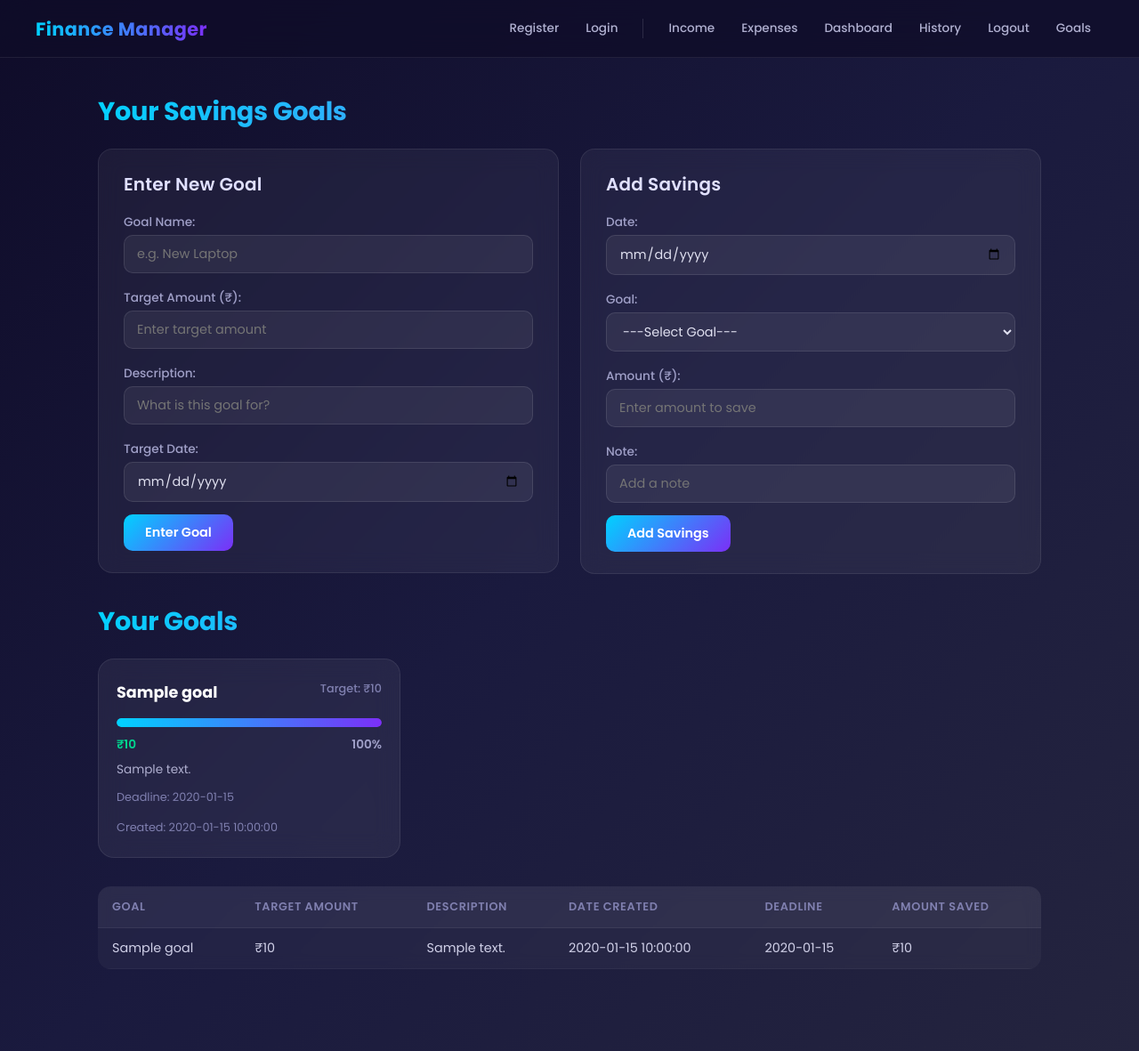
After one commit to tanishq080310-sys/Personal-Finance-Manager-using-Python-and-Flask, a Flask app: page /goals in a window 1280 px wide. The commit adds this page. Shown: the whole page at 89% size. Run offline with Flask 3, Linux system fonts and the light colour scheme; a user stored in the database is signed in; tables that the repository leaves empty hold one stand-in row (values such as "Sample post"); parts of the project's set-up code (start-up, migrations or seed data) failed here and were passed over.

Commit message:
Added Goals and Savings Feature

```diff
--- a/app.py
+++ b/app.py
@@ -1,4 +1,4 @@
-from models import db, User, Income, Expense
+from models import db, User, Income, Expense, Goals, Savings
 from flask import Flask, request, render_template, redirect, url_for, session
 from flask_login import LoginManager, login_user, logout_user, login_required, current_user
 from sqlalchemy import func
@@ -295,6 +295,52 @@ def history():
     )
 
 
+@app.route("/goals",methods = ["GET","POST"])
+@login_required
+def goals():
+    if request.method == "POST":
+        name = request.form.get("name")
+        target_amount = request.form.get("target_amount")
+        description = request.form.get("description")
+        deadline = request.form.get("deadline")
+        goal_id = request.form.get("goal_id")
+        goal_amount = request.form.get("goal_amount")
+        deposited_date = request.form.get("deposited_date")
+        note = request.form.get("note")
+
+        if name:
+            existing_goal = Goals.query.filter_by(user_id = current_user.id, name = name).first()
+            if not existing_goal:
+                new_goal = Goals(name = name, target_amount = target_amount, description = description, deadline = deadline, user_id = current_user.id)
+                db.session.add(new_goal)
+                db.session.commit()
+
+        if goal_id and goal_amount and deposited_date:
+            saved = Savings(amount = goal_amount, date = deposited_date, note = note, goal_id = goal_id, user_id = current_user.id)
+            db.session.add(saved)
+            db.session.commit()
+
+    goal_totals = {}
+    for goal in current_user.goals:
+        goal_totals[goal.id] = sum(
+            saving.amount for saving in goal.goal_savings
+        )
+
+    return render_template("goals.html",
+        user = current_user,
+        goal_totals = goal_totals
+    )
+
+
+
+
+
+
+
+
+
+
+
 
 
 @app.route("/logout")
--- a/static/style.css
+++ b/static/style.css
@@ -494,6 +494,119 @@ a:hover {
     color: #b0d4ff;
 }
 
+/* Goals Page */
+.goals-section {
+    margin-bottom: 32px;
+}
+
+.goals-grid {
+    display: grid;
+    grid-template-columns: 1fr 1fr;
+    gap: 24px;
+    margin-bottom: 32px;
+}
+
+.goals-grid form {
+    margin-bottom: 0;
+    height: fit-content;
+}
+
+.goal-card-grid {
+    display: grid;
+    grid-template-columns: repeat(auto-fill, minmax(320px, 1fr));
+    gap: 20px;
+    margin-bottom: 32px;
+}
+
+.goal-progress-card {
+    background: rgba(255, 255, 255, 0.06);
+    backdrop-filter: blur(14px);
+    -webkit-backdrop-filter: blur(14px);
+    border: 1px solid rgba(255, 255, 255, 0.08);
+    border-radius: 18px;
+    padding: 24px 20px;
+    transition: border-color 0.2s, box-shadow 0.2s;
+}
+
+.goal-progress-card:hover {
+    border-color: rgba(255, 255, 255, 0.15);
+    box-shadow: 0 8px 32px rgba(0, 0, 0, 0.3);
+}
+
+.goal-progress-header {
+    display: flex;
+    justify-content: space-between;
+    align-items: flex-start;
+    margin-bottom: 16px;
+    flex-wrap: wrap;
+    gap: 8px;
+}
+
+.goal-progress-name {
+    font-size: 1.1rem;
+    font-weight: 700;
+    color: #ffffff;
+}
+
+.goal-progress-target {
+    font-size: 0.8rem;
+    font-weight: 500;
+    color: #8080b0;
+}
+
+.goal-progress-bar {
+    width: 100%;
+    height: 10px;
+    background: rgba(255, 255, 255, 0.08);
+    border-radius: 99px;
+    overflow: hidden;
+    margin-bottom: 10px;
+}
+
+.goal-progress-fill {
+    height: 100%;
+    border-radius: 99px;
+    background: linear-gradient(90deg, #00d2ff, #7b2ff7);
+    transition: width 0.4s ease;
+}
+
+.goal-progress-stats {
+    display: flex;
+    justify-content: space-between;
+    align-items: center;
+}
+
+.goal-saved {
+    font-size: 0.85rem;
+    font-weight: 600;
+    color: #00d68f;
+}
+
+.goal-progress-percent {
+    font-size: 0.85rem;
+    font-weight: 600;
+    color: #a0a0c8;
+}
+
+.goal-progress-meta {
+    display: flex;
+    gap: 16px;
+    margin-top: 12px;
+    flex-wrap: wrap;
+}
+
+.goal-deadline {
+    font-size: 0.8rem;
+    color: #8080b0;
+}
+
+.goal-description {
+    font-size: 0.85rem;
+    color: #b0b0d0;
+    margin-top: 8px;
+    line-height: 1.5;
+}
+
 @media (max-width: 700px) {
     header {
         padding: 12px 16px;
@@ -541,4 +654,12 @@ a:hover {
         align-items: stretch;
         text-align: center;
     }
+
+    .goals-grid {
+        grid-template-columns: 1fr;
+    }
+
+    .goal-card-grid {
+        grid-template-columns: 1fr;
+    }
 }
--- /dev/null
+++ b/templates/goals.html
@@ -0,0 +1,109 @@
+{% extends "home.html" %}
+
+{% block content %}
+
+<div class="goals-section">
+    <h2>Your Savings Goals</h2>
+
+    <div class="goals-grid">
+        <form method="POST" action="/goals">
+            <h3>Enter New Goal</h3>
+            <label for="name">Goal Name:</label>
+            <input type="text" name="name" placeholder="e.g. New Laptop" required>
+
+            <label for="target_amount">Target Amount (&#8377;):</label>
+            <input type="number" name="target_amount" placeholder="Enter target amount" required>
+
+            <label for="description">Description:</label>
+            <input type="text" name="description" placeholder="What is this goal for?">
+
+            <label for="deadline">Target Date:</label>
+            <input type="date" id="deadline" name="deadline">
+
+            <button type="submit" name="add_savings">Enter Goal</button>
+        </form>
+
+        <form method="POST" action="/goals">
+            <h3>Add Savings</h3>
+            <label for="deposited_date">Date:</label>
+            <input type="date" name="deposited_date">
+
+            <label for="goal_id">Goal:</label>
+            <select name="goal_id" required>
+                <option value="">---Select Goal---</option>
+                {% for goal in user.goals %}
+                    <option value="{{ goal.id }}">{{ goal.name }}</option>
+                {% endfor %}
+            </select>
+
+            <label for="goal_amount">Amount (&#8377;):</label>
+            <input type="number" name="goal_amount" placeholder="Enter amount to save">
+
+            <label for="note">Note:</label>
+            <input type="text" name="note" placeholder="Add a note">
+
+            <button type="submit" name="add_savings">Add Savings</button>
+        </form>
+    </div>
+</div>
+
+<div class="goals-section">
+    <h2>Your Goals</h2>
+
+    {% if user.goals %}
+    <div class="goal-card-grid">
+        {% for goal in user.goals %}
+        {% set saved = goal_totals.get(goal.id, 0) %}
+        {% set percent = (saved / goal.target_amount * 100) if goal.target_amount > 0 else 0 %}
+        {% if percent > 100 %}{% set percent = 100 %}{% endif %}
+        <div class="goal-progress-card">
+            <div class="goal-progress-header">
+                <span class="goal-progress-name">{{ goal.name }}</span>
+                <span class="goal-progress-target">Target: &#8377;{{ "{:,.0f}".format(goal.target_amount) }}</span>
+            </div>
+            <div class="goal-progress-bar">
+                <div class="goal-progress-fill" style="width: {{ percent }}%"></div>
+            </div>
+            <div class="goal-progress-stats">
+                <span class="goal-saved">&#8377;{{ "{:,.0f}".format(saved) }}</span>
+                <span class="goal-progress-percent">{{ "{:.0f}".format(percent) }}%</span>
+            </div>
+            {% if goal.description %}
+            <div class="goal-description">{{ goal.description }}</div>
+            {% endif %}
+            <div class="goal-progress-meta">
+                <span class="goal-deadline">Deadline: {{ goal.deadline }}</span>
+                <span class="goal-deadline">Created: {{ goal.created_at }}</span>
+            </div>
+        </div>
+        {% endfor %}
+    </div>
+    {% endif %}
+
+    <table>
+        <thead>
+            <tr>
+                <th>Goal</th>
+                <th>Target Amount</th>
+                <th>Description</th>
+                <th>Date Created</th>
+                <th>Deadline</th>
+                <th>Amount Saved</th>
+            </tr>
+        </thead>
+        <tbody>
+            {% for goal in user.goals %}
+            <tr>
+                <td>{{ goal.name }}</td>
+                <td>&#8377;{{ "{:,.0f}".format(goal.target_amount) }}</td>
+                <td>{{ goal.description or "-" }}</td>
+                <td>{{ goal.created_at }}</td>
+                <td>{{ goal.deadline }}</td>
+                <td>&#8377;{{ "{:,.0f}".format(goal_totals.get(goal.id, 0)) }}</td>
+            </tr>
+            {% endfor %}
+        </tbody>
+    </table>
+</div>
+
+{% endblock %}
--- a/templates/home.html
+++ b/templates/home.html
@@ -24,6 +24,7 @@
             <a href="/dashboard">Dashboard</a>
             <a href="/history">History</a>
             <a href="/logout">Logout</a>
+            <a href="/goals">Goals</a>
         </span>
     </div>
    </header>
```
Also changed, not shown: models.py (+24 -1 lines), readme.md.
